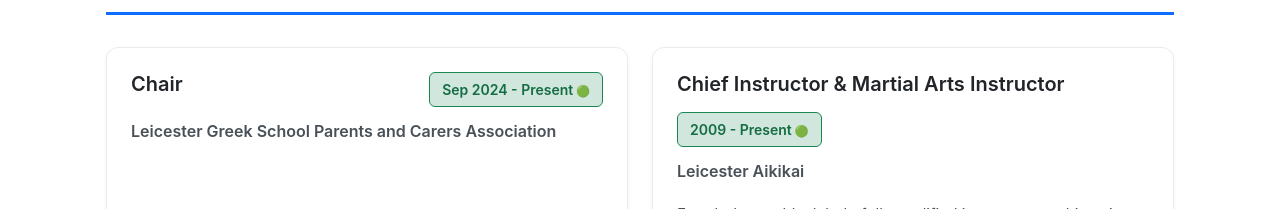
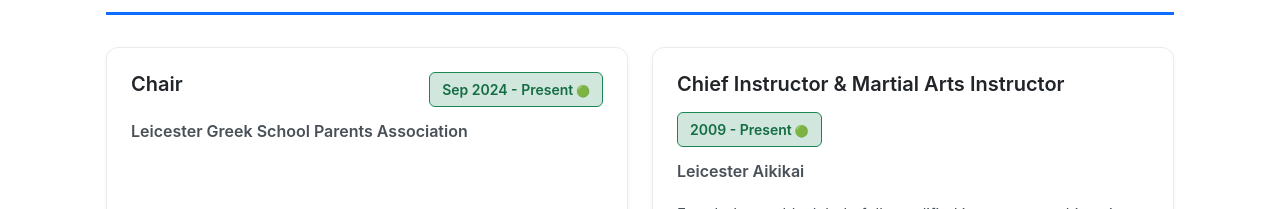
Before and after one commit to pavlakis/blog, a Vue app: page /antonios-pavlakis-cv in a window 1280 px wide. Shown: the part 907-1116 px from the top of the page. Built offline with nearby package versions, Linux system fonts and the light colour scheme.

Commit message:
Update wording for LGS

```diff
--- a/src/views/Cv.vue
+++ b/src/views/Cv.vue
@@ -184,14 +184,14 @@
         </h2>
 
         <div class="experience-grid">
-          <!-- Leicester Greek School Parents and Carers Association -->
+          <!-- Leicester Greek School Parents Association -->
           <div class="experience-card community-card">
             <div class="card-header-custom">
               <h3 class="position-title">Chair</h3>
               <span class="date-badge current">Sep 2024 - Present</span>
             </div>
             <p class="company-location">
-              <span class="company-name">Leicester Greek School Parents and Carers Association</span>
+              <span class="company-name">Leicester Greek School Parents Association</span>
             </p>
           </div>
 
```
